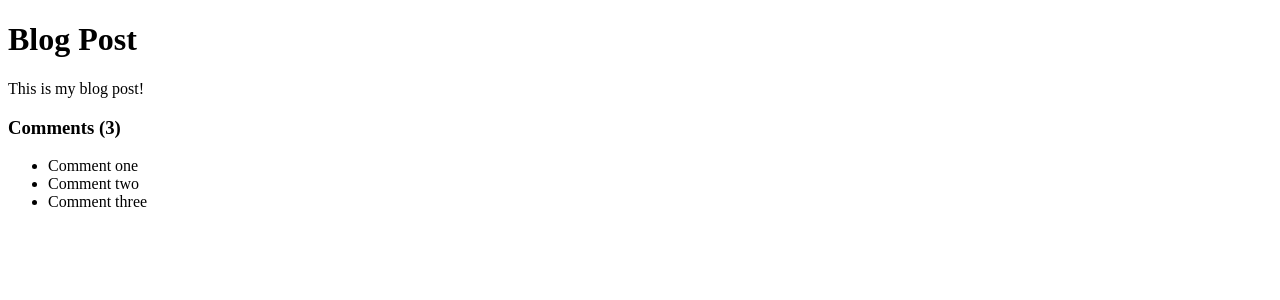
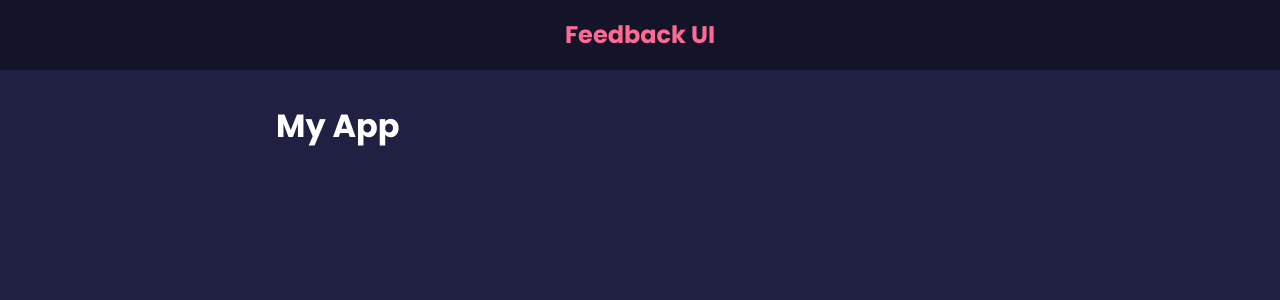
Before and after one commit to alina-moskalenko/Feedback_App, a React (Create React App) app: page / in a window 1280 px wide. Shown: the top 300 px of the page. Built offline with nearby package versions, Linux system fonts and the light colour scheme.

Commit message:
css and first components added;

```diff
--- a/src/App.js
+++ b/src/App.js
@@ -1,26 +1,13 @@
+import Header from './components/Header';
+
 function App() {
-  const title = 'Blog Post';
-  const body = 'This is my blog post!';
-  const comments = [
-    { id: 1, text: 'Comment one' },
-    { id: 2, text: 'Comment two' },
-    { id: 3, text: 'Comment three' },
-  ];
-
   return (
-    <div className='container'>
-      <h1>{title}</h1>
-      <p>{body}</p>
-
-      <div className='comments'>
-        <h3>Comments ({comments.length})</h3>
-        <ul>
-          {comments.map((comment, idx) => (
-            <li key={idx}>{comment.text}</li>
-          ))}
-        </ul>
+    <>
+      <Header />
+      <div className='container'>
+        <h1>My App</h1>
       </div>
-    </div>
+    </>
   );
 }
 
--- /dev/null
+++ b/src/components/Header.jsx
@@ -0,0 +1,30 @@
+import PropTypes from 'prop-types';
+
+function Header({ text, bgColor, textColor }) {
+  const headerStyles = {
+    backgroundColor: bgColor,
+    color: textColor,
+  };
+
+  return (
+    <header style={headerStyles}>
+      <div className='container'>
+        <h2>{text}</h2>
+      </div>
+    </header>
+  );
+}
+
+Header.defaultProps = {
+  text: 'Feedback UI',
+  bgColor: 'rgba(0,0,0,0.4)',
+  textColor: '#ff6a95',
+};
+
+Header.propTypes = {
+  text: PropTypes.string,
+  bgColor: PropTypes.string,
+  textColor: PropTypes.string,
+};
+
+export default Header;
--- a/src/index.css
+++ b/src/index.css
@@ -0,0 +1,230 @@
+@import url('https://fonts.googleapis.com/css2?family=Poppins:wght@400;600;700&display=swap');
+
+* {
+  box-sizing: border-box;
+  margin: 0;
+  padding: 0;
+}
+
+body {
+  font-family: 'Poppins', sans-serif;
+  background-color: #202142;
+  color: #fff;
+  line-height: 1.6;
+}
+
+ul {
+  list-style: none;
+}
+
+.container {
+  max-width: 768px;
+  margin: auto;
+  padding: 0 20px;
+}
+
+header {
+  height: 70px;
+  width: 100%;
+  display: flex;
+  justify-content: space-between;
+  align-items: center;
+  margin-bottom: 30px;
+}
+
+.card {
+  background-color: #fff;
+  color: #333;
+  border-radius: 15px;
+  padding: 40px 50px;
+  margin: 20px 0;
+  position: relative;
+}
+
+.card.reverse {
+  background-color: rgba(0, 0, 0, 0.4);
+  color: #fff;
+}
+
+.card h2 {
+  font-size: 22px;
+  font-weight: 600;
+  text-align: center;
+}
+
+.rating {
+  display: flex;
+  align-items: center;
+  justify-content: space-around;
+  margin: 30px 0 40px;
+}
+
+.rating li,
+.num-display {
+  position: relative;
+  background: #f4f4f4;
+  width: 50px;
+  height: 50px;
+  padding: 10px;
+  text-align: center;
+  border-radius: 50%;
+  font-size: 19px;
+  border: 1px #eee solid;
+  transition: 0.3s;
+}
+
+.rating li label {
+  position: absolute;
+  top: 50%;
+  left: 50%;
+  width: 50px;
+  height: 50px;
+  padding: 10px;
+  border-radius: 50%;
+  transform: translate(-50%, -50%);
+  cursor: pointer;
+}
+
+.rating li:hover,
+.num-display {
+  background: #ff6a95;
+  color: #fff;
+}
+
+[type='radio'] {
+  opacity: 0;
+}
+
+[type='radio']:checked ~ label {
+  background: #ff6a95;
+  color: #fff;
+}
+
+.input-group {
+  display: flex;
+  flex-direction: row;
+  border: 1px solid #ccc;
+  padding: 8px 10px;
+  border-radius: 8px;
+}
+
+input {
+  flex-grow: 2;
+  border: none;
+  font-size: 16px;
+}
+
+input:focus {
+  outline: none;
+}
+
+.feedback-stats {
+  color: #fff;
+  display: flex;
+  justify-content: space-between;
+  align-items: center;
+}
+
+.num-display {
+  position: absolute;
+  top: -10px;
+  left: -10px;
+}
+
+.close,
+.edit {
+  position: absolute;
+  top: 10px;
+  right: 20px;
+  cursor: pointer;
+  background: none;
+  border: none;
+}
+
+.edit {
+  right: 40px;
+}
+
+.btn {
+  color: #fff;
+  border: 0;
+  border-radius: 8px;
+  color: #fff;
+  width: 100px;
+  height: 40px;
+  cursor: pointer;
+}
+
+.btn-primary {
+  background-color: #202142;
+}
+
+.btn-secondary {
+  background: #ff6a95;
+}
+
+.btn:hover {
+  transform: scale(0.98);
+  opacity: 0.9;
+}
+
+.btn:disabled {
+  background-color: #cccccc;
+  color: #333;
+  cursor: auto;
+}
+
+.btn:disabled:hover {
+  transform: scale(1);
+  opacity: 1;
+}
+
+.message {
+  padding-top: 10px;
+  text-align: center;
+  color: rebeccapurple;
+}
+
+/* FIX: Remove position: absolute to keep about icon at the bottom of the
+ * document */
+.about-link {
+  display: flex;
+  justify-content: flex-end;
+}
+
+/* FIX: Remove position: absolute to keep about icon at the bottom of the
+ * document */
+.about-link a {
+  color: #fff;
+  cursor: pointer;
+}
+
+.about-link a:hover {
+  color: #ff6a95;
+}
+
+.about h1 {
+  margin-bottom: 20px;
+}
+
+.about p {
+  margin: 10px 0;
+}
+
+@media (max-width: 600px) {
+  .rating li {
+    margin: 10px 3px;
+  }
+
+  .rating {
+    display: flex;
+    align-items: center;
+    justify-content: center;
+    flex-wrap: wrap;
+    margin: 30px 0 40px;
+  }
+
+  .input-group input {
+    width: 80%;
+  }
+}
```
